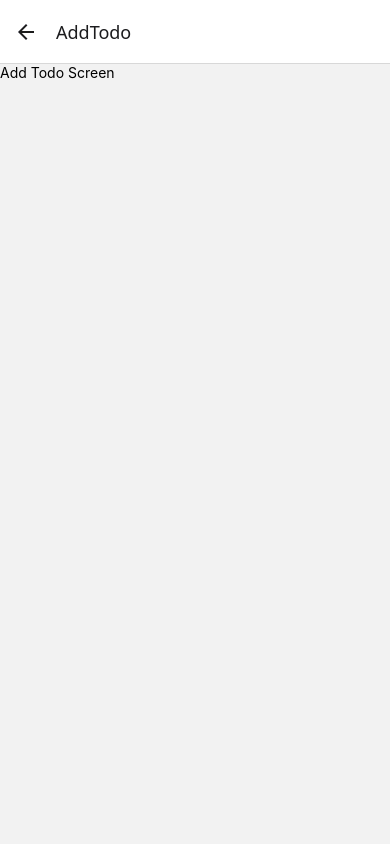
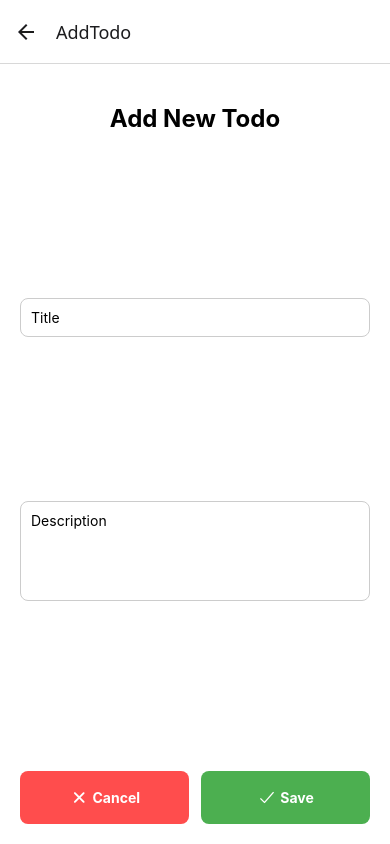
Before and after one commit to BlairFenton99/MAD-Assignment1-Mileston1, a React Native app: screen /AddTodo in a window 390 px wide. Built offline with nearby package versions, Linux system fonts and the light colour scheme.

Commit message:
Milestone 2: Create Add To Do Screen with inputs and buttons, update code layout and comments

```diff
--- a/package.json
+++ b/package.json
@@ -15,8 +15,8 @@
     "expo-status-bar": "~55.0.4",
     "react": "19.2.0",
     "react-native": "0.83.2",
-    "react-native-safe-area-context": "^5.7.0",
-    "react-native-screens": "^4.24.0",
+    "react-native-safe-area-context": "~5.6.2",
+    "react-native-screens": "~4.23.0",
     "react-native-vector-icons": "^10.3.0"
   },
   "private": true
--- a/screens/AddTodoScreen.js
+++ b/screens/AddTodoScreen.js
@@ -1,10 +1,38 @@
 import React from 'react';
-import { View, Text } from 'react-native';
+import { View, Text, TextInput, TouchableOpacity } from 'react-native';
+import { Ionicons } from '@expo/vector-icons'; // Expo Icon Library
+import styles from '../styles'; // Import styles from styles.js
 
-export default function AddTodoScreen() {
+
+export default function AddTodoScreen({ navigation }) {
   return (
-    <View>
-      <Text>Add Todo Screen</Text>
+    <View style={styles.container}>
+
+      <Text style={styles.title}>Add New Todo</Text>
+
+      {/* Single line title input field */}
+      <TextInput style={styles.input} placeholder="Title"/>
+
+      {/* Multiline description input field */}
+      <TextInput style={[styles.input, styles.textArea]} placeholder="Description" multiline />
+
+      {/* Cancel and save button container */}
+      <View style={styles.buttonRow}>
+        {/* Cancel button */}
+        <TouchableOpacity style={styles.cancelButton} onPress={() => navigation.goBack()}>
+          {/* import icon from Expo library */}
+          <Ionicons name="close" size={20} color="#fff" />
+          <Text style={styles.buttonText}> Cancel</Text>
+        </TouchableOpacity>
+        {/* Save button, not functional */}
+        <TouchableOpacity style={styles.saveButton}>
+          {/* import icon from Expo library */}
+          <Ionicons name="checkmark" size={20} color="#fff" />
+          <Text style={styles.buttonText}> Save</Text>
+        </TouchableOpacity>
+
+      </View>
+
     </View>
   );
 }
--- a/styles.js
+++ b/styles.js
@@ -35,10 +35,49 @@ export default StyleSheet.create({
   marginBottom: 20,
   flexDirection: 'row',
   justifyContent: 'center',
-},
+  },
 
   buttonText: {
     color: '#fff',
     fontWeight: 'bold',
   },
+
+  input: {
+    borderWidth: 1,
+    borderColor: '#ccc',
+    borderRadius: 8,
+    padding: 10,
+    marginTop: 15,
+  },
+
+textArea: {
+  height: 100,
+  textAlignVertical: 'top',
+},
+
+buttonRow: {
+  flexDirection: 'row',
+  justifyContent: 'space-between',
+  marginTop: 20,
+},
+
+cancelButton: {
+  backgroundColor: '#ff4d4d',
+  padding: 15,
+  borderRadius: 8,
+  flex: 0.48,
+  alignItems: 'center',
+  flexDirection: 'row',
+  justifyContent: 'center',
+},
+
+saveButton: {
+  backgroundColor: '#4CAF50',
+  padding: 15,
+  borderRadius: 8,
+  flex: 0.48,
+  alignItems: 'center',
+  flexDirection: 'row',
+  justifyContent: 'center',
+},
 });
```
Also changed, not shown: App.js (+7 -2 lines), screens/HomeScreen.js (+7 -2 lines), 1 other file (tests, documents, lock files or other folders).
